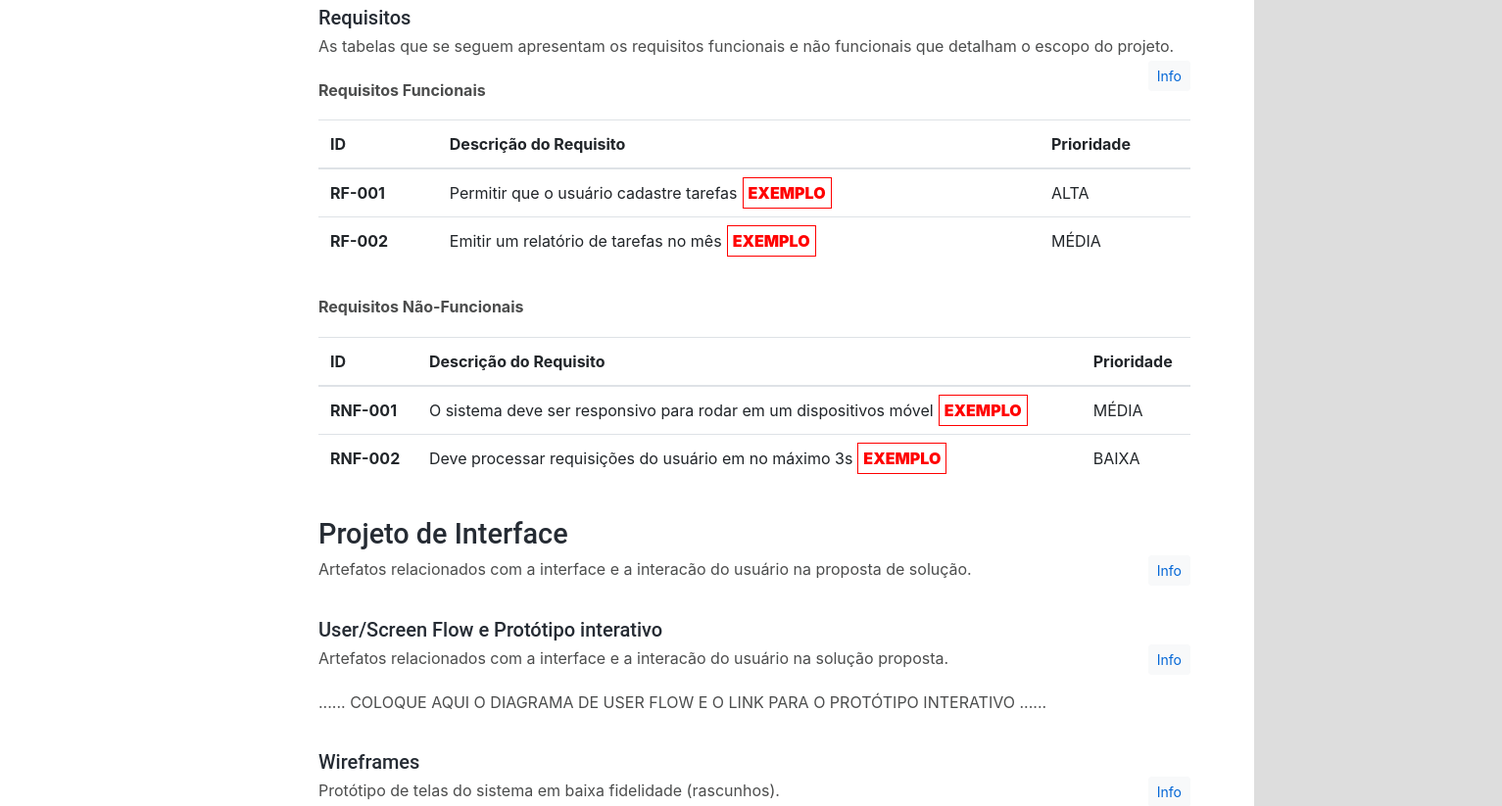
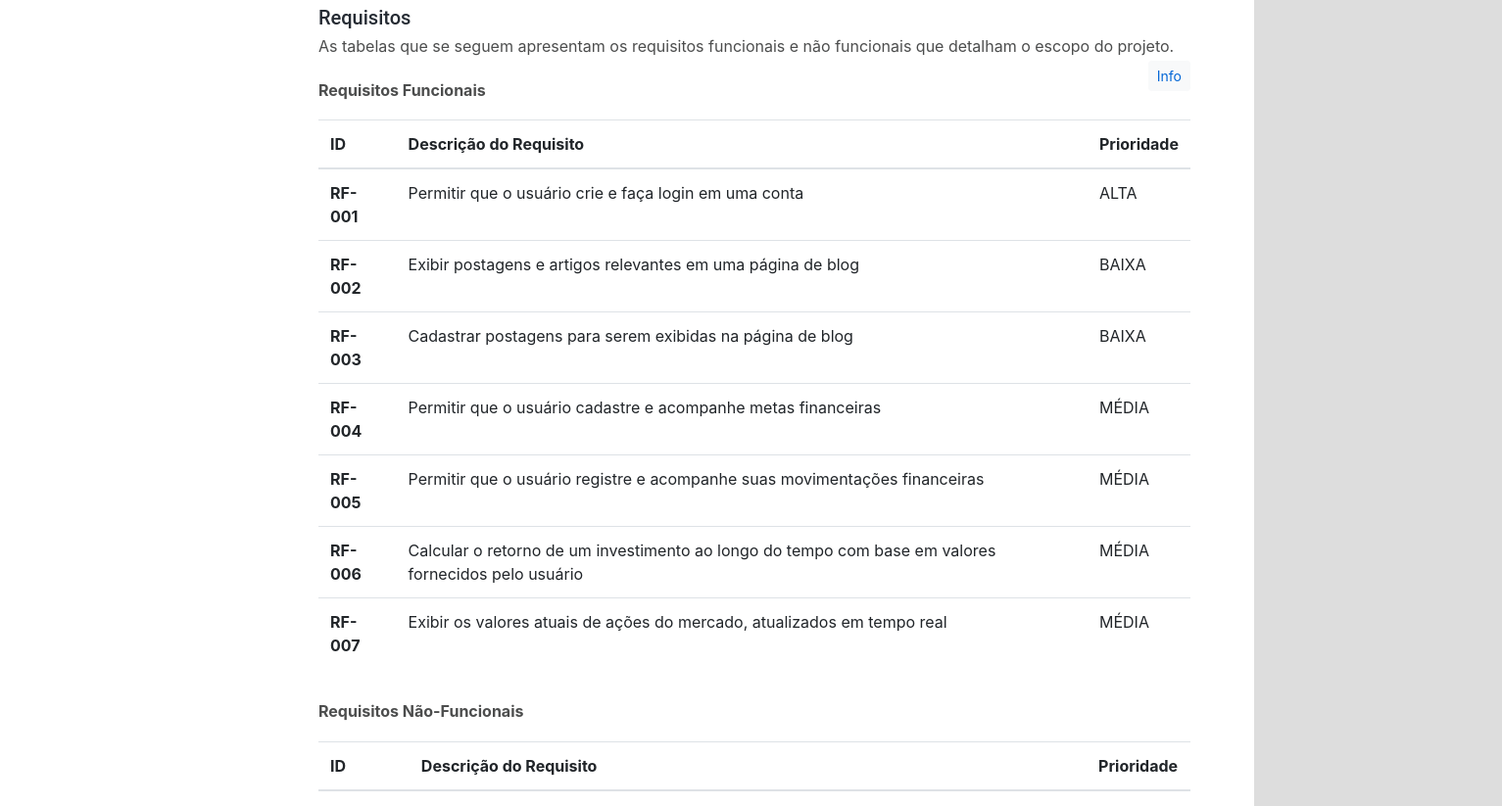
Before and after one commit to ICEI-PUC-Minas-PPLES-TI/plf-es-2024-1-ti1-0385100-dificuldade-em-gerenciar-financas-2, a plain HTML site: page docs/index.html in a window 1280 px wide. Shown: the part 1977-2800 px from the top of the page at 98% size, 1533 px wide, since content can reach past the window. Drawn offline with Linux system fonts and the light colour scheme.

Commit message:
Atualização da documentação

```diff
--- a/docs/index.html
+++ b/docs/index.html
@@ -101,7 +101,7 @@
               <div class="row">
                 <div class="col-12">
                   <ul class="list-unstyled">
-                    <li><strong>Projeto:</strong> [NOME DO PROJETO]</li>
+                    <li><strong>Projeto:</strong> Cofrinho</li>
                     <li><strong>Repositório GitHub:</strong> <a href="https://github.com/ICEI-PUC-Minas-PPLES-TI/plf-es-2024-1-ti1-0385100-dificuldade-em-gerenciar-financas-2">Trabalho Interdisciplinar</a>
                     </li>
                     <li><strong>Membros da equipe:</strong>
@@ -255,12 +255,37 @@
                   <tbody>
                       <tr>
                           <th scope="row">RF-001</th>
-                          <td>Permitir que o usuário cadastre tarefas<span class="exemplo">EXEMPLO</span></td>
+                          <td>Permitir que o usuário crie e faça login em uma conta</td>
                           <td>ALTA</td>
                       </tr>
                       <tr>
                           <th scope="row">RF-002</th>
-                          <td>Emitir um relatório de tarefas no mês<span class="exemplo">EXEMPLO</span></td>
+                          <td>Exibir postagens e artigos relevantes em uma página de blog</td>
+                          <td>BAIXA</td>
+                      </tr>
+                      <tr>
+                          <th scope="row">RF-003</th>
+                          <td>Cadastrar postagens para serem exibidas na página de blog</td>
+                          <td>BAIXA</td>
+                      </tr>
+                      <tr>
+                          <th scope="row">RF-004</th>
+                          <td>Permitir que o usuário cadastre e acompanhe metas financeiras</td>
+                          <td>MÉDIA</td>
+                      </tr>
+                      <tr>
+                          <th scope="row">RF-005</th>
+                          <td>Permitir que o usuário registre e acompanhe suas movimentações financeiras</td>
+                          <td>MÉDIA</td>
+                      </tr>
+                      <tr>
+                          <th scope="row">RF-006</th>
+                          <td>Calcular o retorno de um investimento ao longo do tempo com base em valores fornecidos pelo usuário</td>
+                          <td>MÉDIA</td>
+                      </tr>
+                      <tr>
+                          <th scope="row">RF-007</th>
+                          <td>Exibir os valores atuais de ações do mercado, atualizados em tempo real</td>
                           <td>MÉDIA</td>
                       </tr>
                   </tbody>
@@ -278,13 +303,8 @@
                   <tbody>
                       <tr>
                           <th scope="row">RNF-001</th>
-                          <td>O sistema deve ser responsivo para rodar em um dispositivos móvel<span class="exemplo">EXEMPLO</span></td>
-                          <td>MÉDIA</td>
-                      </tr>
-                      <tr>
-                          <th scope="row">RNF-002</th>
-                          <td>Deve processar requisições do usuário em no máximo 3s<span class="exemplo">EXEMPLO</span></td>
-                          <td>BAIXA</td>
+                          <td>O sistema deve ser compatível com todos os principais navegadores web da atualidade</td>
+                          <td>ALTA</td>
                       </tr>
                   </tbody>
                 </table>
@@ -312,7 +332,7 @@
                     <iframe title="Protótipo interativo" src="https://marvelapp.com/prototype/4hd6091?emb=1&iosapp=false&frameless=false" width="600px" height="360px" allowtransparency="true" frameborder="0"></iframe>
                   </p>
                 </div>
-                <p>......  COLOQUE AQUI O DIAGRAMA DE USER FLOW E O LINK PARA O PROTÓTIPO INTERATIVO ......</p>
+                <img src="assets/images/userflow.png" alt="Diagrama de user flow">
               </section>
 
               <section>
@@ -323,7 +343,7 @@
                 <div class="alert alert-warning collapse" role="alert" id="collapseWireframes">
                   <p>Os Wireframes são protótipos das telas da aplicação usados em design de interface para sugerir a estrutura de um site web e seu relacionamentos entre suas páginas. Um wireframe web é uma ilustração semelhante ao layout de elementos fundamentais na interface. <img  class="img-fluid" src="assets/images/exemplo-wireframe.png" alt="Exemplo de wireframe"></p>
                 </div>
-                <p>......  COLOQUE AQUI OS PROTÓTIPO DE TELAS E SUA DESCRIÇÃO ......</p>
+                <img src="assets/images/wireframe.png" alt="Wireframe das telas">
               </section>
 
             </section>
@@ -362,22 +382,22 @@
                     <tr>
                         <td>Processo de Design Thinking</td>
                         <td>Miro</td>
-                        <td><a href="https://miro.com/XXXXXXX">https://miro.com/XXXXXXX</a><span class="exemplo">EXEMPLO</span></td>
+                        <td><a href="https://miro.com">https://miro.com</a></td>
                     </tr>
                     <tr>
                         <td>Repositório de código</td>
                         <td>GitHub</td>
-                        <td><a href="https://github.com/XXXXXXX">https://github.com/XXXXXXX</a><span class="exemplo">EXEMPLO</span></td>
+                        <td><a href="https://github.com">https://github.com</a></td>
                     </tr>
                     <tr>
-                        <td>Hospedagem do site</td>
-                        <td>Heroku</td>
-                        <td><a href="https://XXXXXXX.herokuapp.com">https://XXXXXXX.herokuapp.com</a><span class="exemplo">EXEMPLO</span></td>
+                        <td>Desenvolvimento e implementação</td>
+                        <td>VS Code</td>
+                        <td><a href="https://code.visualstudio.com/">https://code.visualstudio.com/</a></td>
                     </tr>
                     <tr>
-                        <td>Protótipo Interativo</td>
-                        <td>MavelApp ou Figma</td>
-                        <td><a href="https://figma.com/XXXXXXX">https://figma.com/XXXXXXX</a><span class="exemplo">EXEMPLO</span></td>
+                        <td>Projeto de interfaces</td>
+                        <td>Figma</td>
+                        <td><a href="https://figma.com">https://figma.com</a></td>
                     </tr>
                 </tbody>
               </table>
```
Also changed, not shown: docs/assets/images/userflow.png (added), docs/assets/images/wireframe.png (added), 1 other file.
